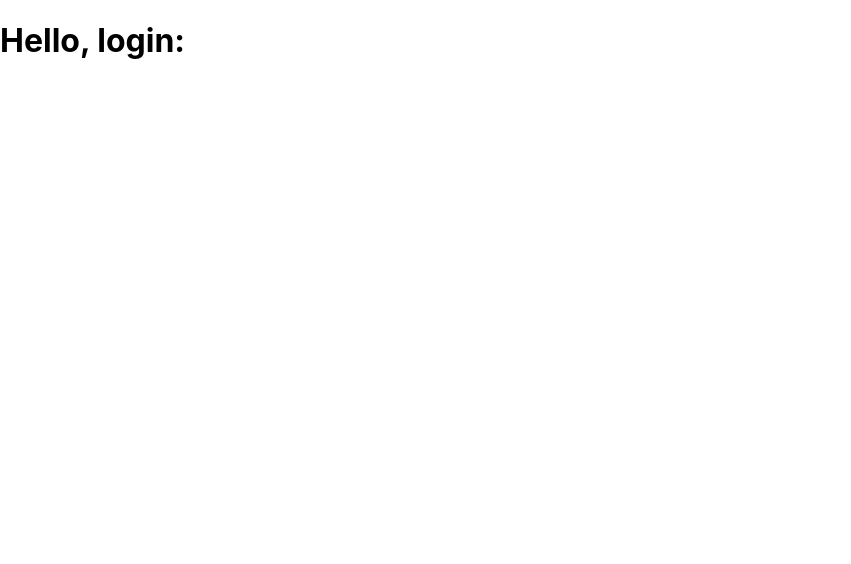
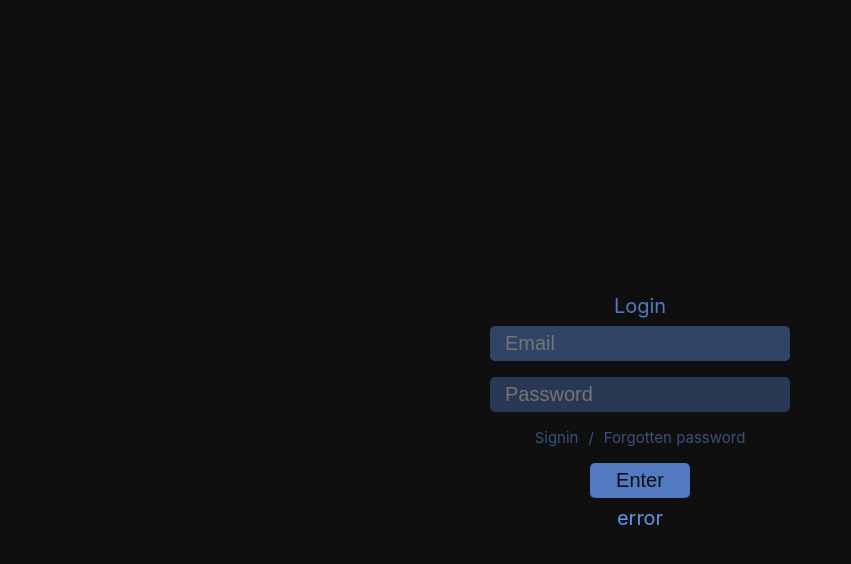
Before and after one commit to thomasn8/minitrans, a React (Create React App) app in the folder front/: page / in a window 1280 px wide. Shown: the top 564 px of the page, without its empty margins (0-851 px from the left). Built offline with nearby package versions, Linux system fonts and the light colour scheme.

Commit message:
loginPage done

```diff
--- a/front/package.json
+++ b/front/package.json
@@ -10,6 +10,7 @@
     "@types/node": "^16.7.13",
     "@types/react": "^18.0.0",
     "@types/react-dom": "^18.0.0",
+    "axios": "^1.3.5",
     "react": "^18.2.0",
     "react-dom": "^18.2.0",
     "react-router-dom": "^6.10.0",
--- a/front/src/App.css
+++ /dev/null
@@ -1,38 +0,0 @@
-.App {
-  text-align: center;
-}
-
-.App-logo {
-  height: 40vmin;
-  pointer-events: none;
-}
-
-@media (prefers-reduced-motion: no-preference) {
-  .App-logo {
-    animation: App-logo-spin infinite 20s linear;
-  }
-}
-
-.App-header {
-  background-color: #282c34;
-  min-height: 100vh;
-  display: flex;
-  flex-direction: column;
-  align-items: center;
-  justify-content: center;
-  font-size: calc(10px + 2vmin);
-  color: white;
-}
-
-.App-link {
-  color: #61dafb;
-}
-
-@keyframes App-logo-spin {
-  from {
-    transform: rotate(0deg);
-  }
-  to {
-    transform: rotate(360deg);
-  }
-}
--- a/front/src/App.tsx
+++ b/front/src/App.tsx
@@ -2,10 +2,10 @@ import React from 'react';
 import { BrowserRouter as Router, Routes, Route } from 'react-router-dom';
 
 import Colorer from './assets/Colorer'
-import './App.css';
+import './assets/css/main.css'
 
 import { LoginDto } from './dto/login-dto';
-import login from './components/login/login';
+import useLogin from './components/login/useLogin';
 
 import LoginPage from './components/login/LoginPage';
 import HomePage from './components/home/HomePage';
@@ -18,11 +18,12 @@ declare global {
 function App() {
   // globalThis.colorTheme = Colorer();
 
-  const user: LoginDto | undefined = login();
+  // const user: LoginDto | undefined = useLogin();
+  const user = undefined;
 
   return (
     <Router>
-      <div className="">
+      <div className="app">
         <Routes>
 
           {/* <Route path="/" element={<HomePage />} /> */}
@@ -37,7 +38,7 @@ function App() {
 
           <>
             <Route path="/apps" element={<HomePage user={user} />} />
-            <Route path="/chat" element={<ChatPage user={user} />} />
+            {/* <Route path="/chat" element={<ChatPage user={user} />} /> */}
           </>}
 
         </Routes>
--- a/front/src/assets/css/chat.css
+++ b/front/src/assets/css/chat.css
@@ -1,67 +1,8 @@
-
-/* COLORS */
-:root {
-	--test:rgb(0, 0, 0);
-
-	/* modifiables */
-	--main-color:100, 148, 237;		/* blue theme */
-	/* --main-color:239, 126, 33; */  		/* orange theme */
-	/* --main-color:93, 213, 18;			/* green theme */
-	/* --main-color:239, 229, 33; */		/* yellow theme */
-	/* --main-color:204, 126, 242;			/* purple theme */
-    --window-color:rgb(15, 15, 15);
-    --input-text-color:rgb(255, 255, 255);
-    --button-text-color:rgb(15, 15, 15);
-
-	/* based on main color, don't modify */
-    --main-color1:rgba(var(--main-color), 1);
-    --main-color08:rgba(var(--main-color), 0.8);
-    --main-color05:rgba(var(--main-color), 0.5);
-    --main-color04:rgba(var(--main-color), 0.4);
-    --main-color03:rgba(var(--main-color), 0.3);
-    --main-color015:rgba(var(--main-color), 0.15);
-}
-
-html, body {
-	background-color: var(--window-color) !important;
-	cursor: default;
-}
-
-#app {
-	display: flex !important;
-	justify-content: center;
-	width: 100%;
-	font-size: 20px;
-	padding-top: 0!important;
-	padding-bottom: 0!important;
-}
-
 .scrollbar {
 	scrollbar-color: var(--main-color04) var(--window-color);
 	scrollbar-width: thin;
 	padding-right: 10px;
 	overflow: auto;
-}
-
-.chat {
-	padding:20px;
-	height: 100vh;
-	width: 1000px;
-	color: var(--main-color1);
-}
-
-.join {
-	display: flex;
-	flex-direction: column;
-	justify-content: center;
-	height: 100%;
-}
-
-.join input {
-	max-width: 300px;
-}
-.join button {
-	max-width: 100px;
 }
 
 .chat-container {
@@ -194,61 +135,6 @@ html, body {
 	height: 60px;
 }
 
-form {
-	display: flex;
-	justify-content: center;
+@media only screen and (max-width: 600px) {
+
 }
-
-label {
-	opacity: 0.5;
-	padding: 10px 0;
-}
-
-input, button {
-	height: 35px;
-	border: 0;
-	border-radius: 5px;
-	font-size: 20px;
-	cursor: default;
-	margin: 0 5px;
-}
-
-input {
-	background-color: var(--main-color03);
-	color: var(--input-text-color);
-	width: calc(75% - 20px);
-	padding: 5px 15px;
-}
-
-button {
-	background: var(--main-color08);
-	color: var(--button-text-color);
-	width: 25%;
-	padding: 5px;
-}
-
-input:hover, input:active, input:focus {
-	background-color: var(--main-color04);
-	transition: .15s;
-}
-
-button:hover, button:active, button:focus {
-	transition: .15s;
-	background: var(--main-color1);
-}
-
-input:focus, button:focus {
-    outline: none;
-}
-
-@media only screen and (max-width: 600px) {
-	#app {
-		padding: 0px!important;
-	}
-	.chat {
-		padding: 20px 10px!important;
-	}
-	button {
-		line-break:normal;
-	}
-}
--- /dev/null
+++ b/front/src/assets/css/login.css
@@ -0,0 +1,47 @@
+form {
+	flex-direction: column;
+	align-items: center;
+}
+
+form * {
+	margin: 8px 0;
+}
+
+.login {
+	display: flex;
+	flex-direction: column;
+	justify-content: center;
+	height: 100%;
+}
+
+.login input {
+	max-width: 300px;
+}
+.login button {
+	max-width: 100px;
+}
+
+.login-adds {
+	display: flex;
+	justify-content: center;
+	font-size: 0.75em;
+}
+
+.login-adds a, .login-adds span {
+	color: var(--main-color05);
+	padding: 0 5px;
+	margin: 0;
+}
+.login-adds a:hover {
+	color: var(--main-color08);
+}
+
+.title {
+	text-align: center;
+	color: var(--main-color08);
+}
+
+.error-message {
+	text-align: center;
+	height: 0;
+}
--- /dev/null
+++ b/front/src/assets/css/main.css
@@ -0,0 +1,120 @@
+
+/* COLORS */
+:root {
+	--test:rgb(0, 0, 0);
+
+	/* modifiables */
+	--main-color:100, 148, 237;		/* blue theme */
+	/* --main-color:239, 126, 33; */  		/* orange theme */
+	/* --main-color:93, 213, 18;			/* green theme */
+	/* --main-color:239, 229, 33; */		/* yellow theme */
+	/* --main-color:204, 126, 242;			/* purple theme */
+    --window-color:rgb(15, 15, 15);
+    --input-text-color:rgb(255, 255, 255);
+    --button-text-color:rgb(15, 15, 15);
+
+	/* based on main color, don't modify */
+    --main-color1:rgba(var(--main-color), 1);
+    --main-color08:rgba(var(--main-color), 0.8);
+    --main-color05:rgba(var(--main-color), 0.5);
+    --main-color04:rgba(var(--main-color), 0.4);
+    --main-color03:rgba(var(--main-color), 0.3);
+    --main-color015:rgba(var(--main-color), 0.15);
+}
+
+*, *::before, *::after {
+  box-sizing: border-box;
+  margin: 0;
+  position: relative;
+  font-weight: normal;
+}
+
+body {
+	background-color: var(--window-color) !important;
+	cursor: default;
+	min-height: 100vh;
+  text-rendering: optimizeLegibility;
+  -webkit-font-smoothing: antialiased;
+  -moz-osx-font-smoothing: grayscale;
+}
+
+#root {
+	max-width: 1280px;
+  margin: 0 auto;
+  padding: 2rem;
+	display: flex !important;
+	justify-content: center;
+	width: 100%;
+	font-size: 20px;
+	padding-top: 0!important;
+	padding-bottom: 0!important;
+}
+
+.app {
+	padding:20px;
+	height: 100vh;
+	width: 1000px;
+	color: var(--main-color1);
+}
+
+form {
+	display: flex;
+	justify-content: center;
+}
+
+label {
+	opacity: 0.5;
+	padding: 10px 0;
+}
+
+input, button {
+	height: 35px;
+	border: 0;
+	border-radius: 5px;
+	font-size: 20px;
+	cursor: default;
+	margin: 0 5px;
+}
+
+input {
+	background-color: var(--main-color03);
+	color: var(--input-text-color);
+	width: calc(75% - 20px);
+	padding: 5px 15px;
+}
+
+button {
+	background: var(--main-color08);
+	color: var(--button-text-color);
+	width: 25%;
+	padding: 5px;
+}
+
+input:hover, input:active, input:focus {
+	background-color: var(--main-color04);
+	transition: .15s;
+}
+
+button:hover, button:active, button:focus {
+	transition: .15s;
+	background: var(--main-color1);
+}
+
+input:focus, button:focus {
+    outline: none;
+}
+
+/* @media only screen and (max-width: 600px) { */
+@media (max-width: 600px) {
+	#root {
+		padding: 0px!important;
+	}
+
+	.app {
+		padding: 20px 10px!important;
+	}
+
+	button {
+		line-break:normal;
+	}
+}
--- a/front/src/components/login/LoginPage.tsx
+++ b/front/src/components/login/LoginPage.tsx
@@ -1,8 +1,75 @@
+import React, { SyntheticEvent } from "react";
+
+import '../../assets/css/login.css'
+
 function LoginPage() {
+	const [signin, setSignin] = React.useState(false);
+	function handleClickSignin() {
+		setSignin(!signin);
+	}
+
+	const [errorMessage, seterrorMessage] = React.useState('');
+	function handleSubmitLogin(event: SyntheticEvent) {
+		event.preventDefault();
+
+		// ...
+	}
+	function handleSubmitSignin(event: SyntheticEvent) {
+		event.preventDefault();
+
+		// ...
+	}
+
 	return (
-		<>
-			<h1>Hello, login:</h1>
-		</>
+			<div className="login">
+				{signin === false &&
+				(<>
+				<p className="title">Login</p>
+				<form onSubmit={handleSubmitLogin}>
+					<input
+						type="email"
+						placeholder="Email"
+						autoFocus
+					/>
+					<input
+						type="password"
+						placeholder="Password"
+					/>
+					<div className="login-adds">
+						<a onClick={handleClickSignin}>Signin</a>
+						<span>/</span>
+						<a>Forgotten password</a>
+					</div>
+					<button type="submit">Enter</button>
+				</form>
+				</>)
+
+				||
+				(<>
+				<p className="title">Signin</p>
+				<form onSubmit={handleSubmitSignin}>
+					<input
+						type="email"
+						placeholder="Email"
+						autoFocus
+					/>
+					<input
+						type="password"
+						placeholder="Password"
+					/>
+					<input
+						type="password"
+						placeholder="Repeat password"
+					/>
+					<div className="login-adds">
+						<a onClick={handleClickSignin}>Login</a>
+					</div>
+					<button type="submit">Enter</button>
+				</form>
+				</>)}
+
+				<p className="error-message">{errorMessage}error</p>
+			</div>
 	);
 }
 
--- a/front/src/components/login/login.tsx
+++ /dev/null
@@ -1,8 +0,0 @@
-import { LoginDto } from "../../dto/login-dto";
-
-function login(): LoginDto | undefined {
-
-	return ;
-}
-
-export default login;
--- /dev/null
+++ b/front/src/components/login/useLogin.tsx
@@ -0,0 +1,50 @@
+import React from "react";
+import { LoginDto } from "../../dto/login-dto";
+import { UserDto } from "../../dto/user-dto";
+import axios from "axios";
+
+function useLogin(): LoginDto | undefined {
+
+	const [token, setToken] = React.useState(localStorage.getItem("token") || "");
+	const [user, setUser] = React.useState<UserDto | undefined>();
+
+	function get_headers(): any {
+    return {
+      headers: {
+        Authorization: `Bearer ${token}`,
+      },
+    };
+  }
+
+  function getUserData(): void {
+    if (token && token.length != 0) {
+      axios
+        .get("/api/me", get_headers())
+        .then((res) => {
+          if (res.status === 200) {
+            setUser(res.data as UserDto);
+          }
+        })
+        .catch((error) => {});
+    }
+		else {
+	    setUser(undefined);
+		}
+  }
+
+  React.useEffect(() => {
+    if (user === undefined) {
+      getUserData();
+    }
+  }, [token]);
+
+	return {
+    token,
+    setToken,
+    user,
+    get_headers,
+    getUserData,
+  };
+}
+
+export default useLogin;
--- /dev/null
+++ b/front/src/dto/user-dto.tsx
@@ -0,0 +1,5 @@
+export interface UserDto {
+	id: number;
+	email: string;
+	pseudo: string;
+}
```
Also changed, not shown: front/src/dto/login-dto.tsx (+9 -3 lines), 2 other files (tests, documents, lock files or other folders).
